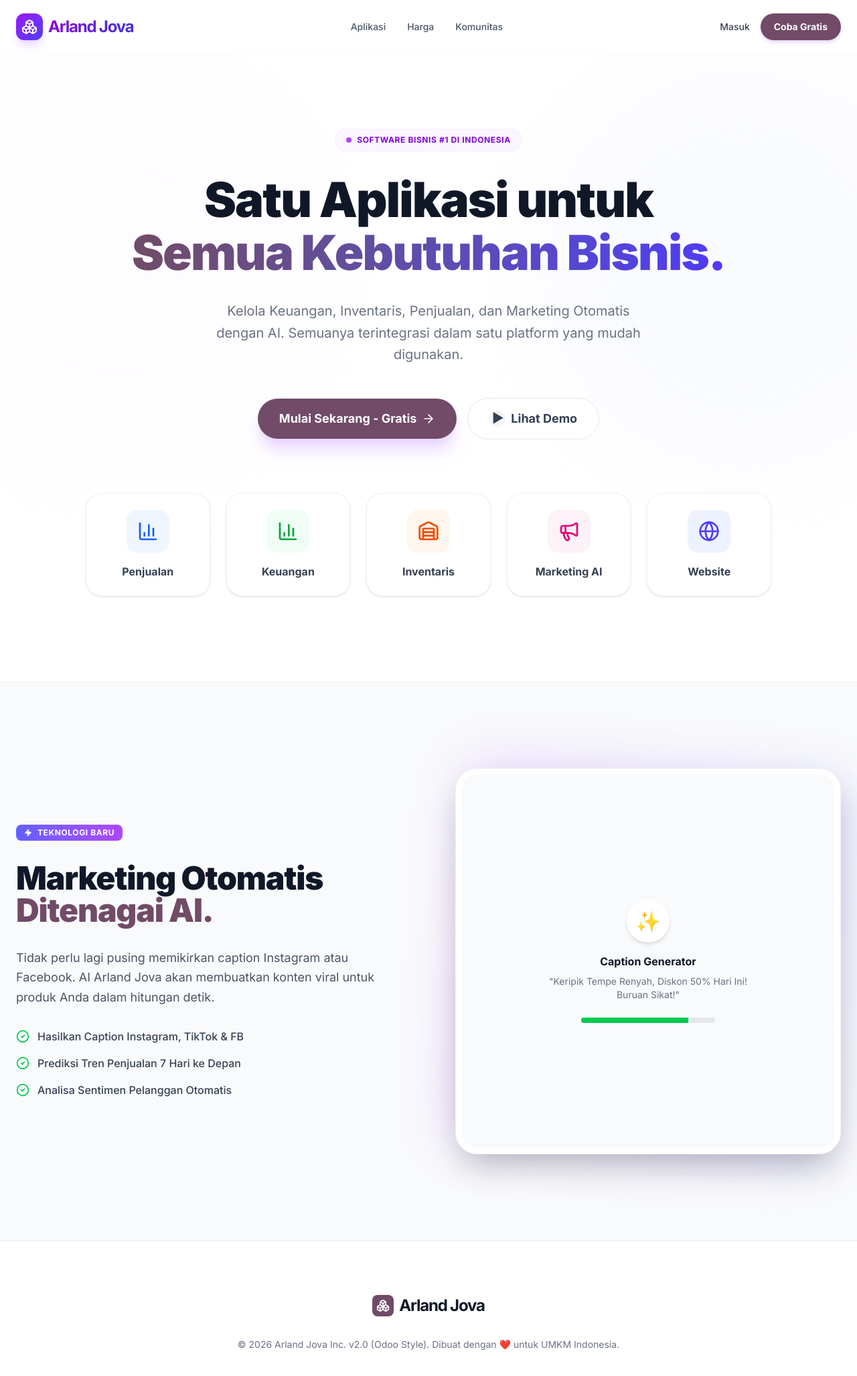
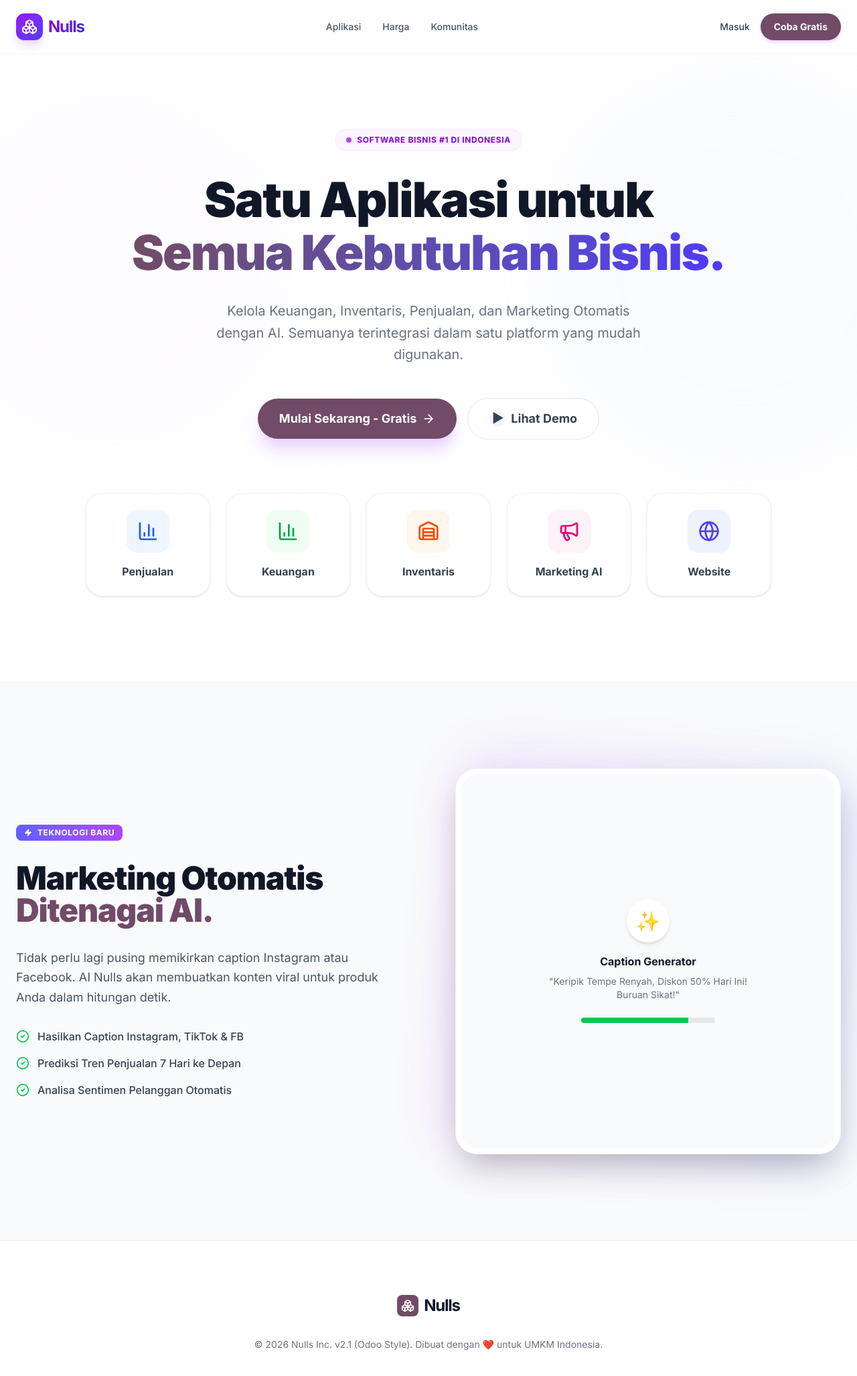
Before and after one commit to arratujuhkreasi/Nulls, a Next.js app in the folder apps/web/: page / in a window 1280 px wide. Shown: the top 2054 px of the page at 67% size. Built offline with nearby package versions, Linux system fonts and the light colour scheme.

Commit message:
Feat: Rebrand to Nulls & Fix Cache (No Secrets)

```diff
--- a/apps/web/app/layout.tsx
+++ b/apps/web/app/layout.tsx
@@ -9,7 +9,7 @@ const outfit = Outfit({ subsets: ["latin"], variable: "--font-heading" });
 const inter = Inter({ subsets: ["latin"], variable: "--font-body" });
 
 export const metadata: Metadata = {
-  title: "SaaS ERP Dashboard",
+  title: "Nulls - SaaS ERP",
   description: "Modern ERP for UMKM",
 };
 
@@ -23,6 +23,7 @@ export default function RootLayout({
       <body
         className={`${outfit.variable} ${inter.variable} antialiased bg-white text-gray-900 font-sans`}
       >
+        <script dangerouslySetInnerHTML={{ __html: `console.log('%c NULLS V2.1 LOADED ', 'background: #714B67; color: #fff; font-size: 20px;');` }} />
         {children}
       </body>
     </html>
--- a/apps/web/app/page.tsx
+++ b/apps/web/app/page.tsx
@@ -12,7 +12,7 @@ export default function LandingPage() {
             <div className="w-10 h-10 bg-gradient-to-br from-purple-600 to-indigo-600 rounded-xl flex items-center justify-center text-white shadow-lg shadow-purple-200">
               <Boxes className="w-6 h-6" />
             </div>
-            <span className="bg-gradient-to-r from-purple-700 to-indigo-700 bg-clip-text text-transparent">Arland Jova</span>
+            <span className="bg-gradient-to-r from-purple-700 to-indigo-700 bg-clip-text text-transparent">Nulls</span>
           </div>
 
           <div className="hidden md:flex items-center gap-8 text-sm font-medium text-gray-600">
@@ -105,7 +105,7 @@ export default function LandingPage() {
               </h2>
               <p className="text-lg text-gray-600 leading-relaxed">
                 Tidak perlu lagi pusing memikirkan caption Instagram atau Facebook.
-                AI Arland Jova akan membuatkan konten viral untuk produk Anda dalam hitungan detik.
+                AI Nulls akan membuatkan konten viral untuk produk Anda dalam hitungan detik.
               </p>
 
               <ul className="space-y-4">
@@ -146,9 +146,9 @@ export default function LandingPage() {
             <div className="w-8 h-8 bg-[#714B67] rounded-lg flex items-center justify-center text-white">
               <Boxes className="w-5 h-5" />
             </div>
-            <span className="text-gray-900">Arland Jova</span>
+            <span className="text-gray-900">Nulls</span>
           </div>
-          <p className="text-gray-500 text-sm">© 2026 Arland Jova Inc. v2.0 (Odoo Style). Dibuat dengan ❤️ untuk UMKM Indonesia.</p>
+          <p className="text-gray-500 text-sm">© 2026 Nulls Inc. v2.1 (Odoo Style). Dibuat dengan ❤️ untuk UMKM Indonesia.</p>
         </div>
       </footer>
     </div>
--- a/apps/web/next.config.ts
+++ b/apps/web/next.config.ts
@@ -11,6 +11,9 @@ const nextConfig: NextConfig = {
       },
     ],
   },
+  generateBuildId: async () => {
+    return `build-${Date.now()}`
+  },
 };
 
 export default nextConfig;
```
